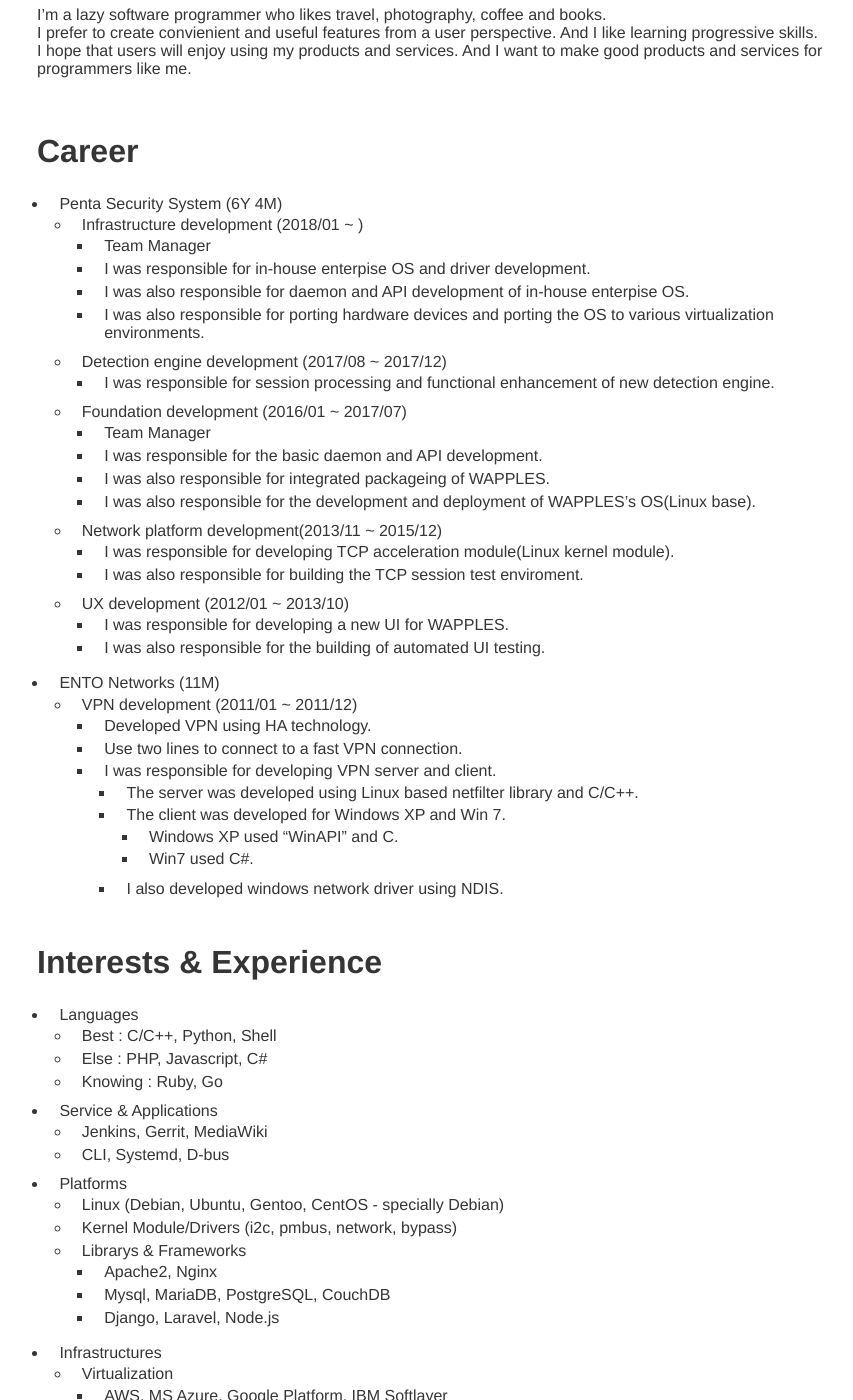
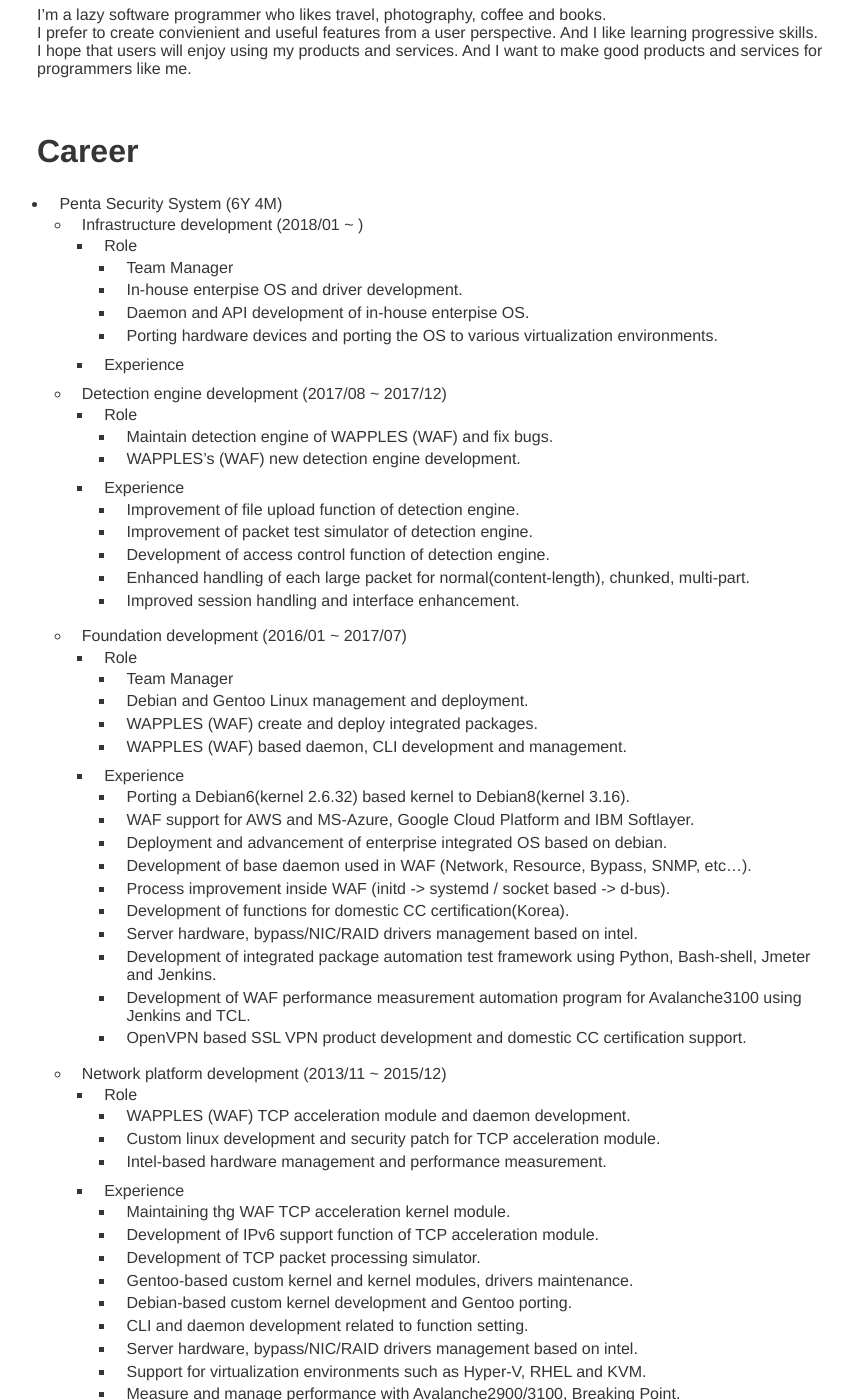
Before and after one commit to kssim/profile, a Jekyll site: the page built from index.md, in a window 1280 px wide and 1400 px high, scrolled down 351 px. Shown: the whole window, without its empty margins (203-1056 px from the left). Built offline with Jekyll 4.4.1, drawn with Linux system fonts in a browser that asks for light colours; our own code applies the rules of GitHub Pages for plain Markdown files; some of the changed text lies outside the part shown.

```diff
--- a/index.md
+++ b/index.md
@@ -12,36 +12,77 @@ I hope that users will enjoy using my products and services. And I want to make
 # Career
 - Penta Security System (6Y 4M)
   - Infrastructure development (2018/01 ~ )
-    - Team Manager
-    - I was responsible for in-house enterpise OS and driver development.
-    - I was also responsible for daemon and API development of in-house enterpise OS.
-    - I was also responsible for porting hardware devices and porting the OS to various virtualization environments.
+    - Role
+      - Team Manager
+      - In-house enterpise OS and driver development.
+      - Daemon and API development of in-house enterpise OS.
+      - Porting hardware devices and porting the OS to various virtualization environments.
+    - Experience
   - Detection engine development (2017/08 ~ 2017/12)
-    - I was responsible for session processing and functional enhancement of new detection engine.
+    - Role
+      - Maintain detection engine of WAPPLES (WAF) and fix bugs.
+      - WAPPLES's (WAF) new detection engine development.
+    - Experience
+      - Improvement of file upload function of detection engine.
+      - Improvement of packet test simulator of detection engine.
+      - Development of access control function of detection engine.
+      - Enhanced handling of each large packet for normal(content-length), chunked, multi-part.
+      - Improved session handling and interface enhancement.
   - Foundation development (2016/01 ~ 2017/07)
-    - Team Manager
-    - I was responsible for the basic daemon and API development.
-    - I was also responsible for integrated packageing of WAPPLES.
-    - I was also responsible for the development and deployment of WAPPLES's OS(Linux base).
-  - Network platform development(2013/11 ~ 2015/12)
-    - I was responsible for developing TCP acceleration module(Linux kernel module).
-    - I was also responsible for building the TCP session test enviroment.
+    - Role
+      - Team Manager
+      - Debian and Gentoo Linux management and deployment.
+      - WAPPLES (WAF) create and deploy integrated packages.
+      - WAPPLES (WAF) based daemon, CLI development and management.
+    - Experience
+      - Porting a Debian6(kernel 2.6.32) based kernel to Debian8(kernel 3.16).
+      - WAF support for AWS and MS-Azure, Google Cloud Platform and IBM Softlayer.
+      - Deployment and advancement of enterprise integrated OS based on debian.
+      - Development of base daemon used in WAF (Network, Resource, Bypass, SNMP, etc...).
+      - Process improvement inside WAF (initd -> systemd / socket based -> d-bus).
+      - Development of functions for domestic CC certification(Korea).
+      - Server hardware, bypass/NIC/RAID drivers management based on intel.
+      - Development of integrated package automation test framework using Python, Bash-shell, Jmeter and Jenkins.
+      - Development of WAF performance measurement automation program for Avalanche3100 using Jenkins and TCL.
+      - OpenVPN based SSL VPN product development and domestic CC certification support.
+  - Network platform development (2013/11 ~ 2015/12)
+    - Role
+      - WAPPLES (WAF) TCP acceleration module and daemon development.
+      - Custom linux development and security patch for TCP acceleration module.
+      - Intel-based hardware management and performance measurement.
+    - Experience
+      - Maintaining thg WAF TCP acceleration kernel module.
+      - Development of IPv6 support function of TCP acceleration module.
+      - Development of TCP packet processing simulator.
+      - Gentoo-based custom kernel and kernel modules, drivers maintenance.
+      - Debian-based custom kernel development and Gentoo porting.
+      - CLI and daemon development related to function setting.
+      - Server hardware, bypass/NIC/RAID drivers management based on intel.
+      - Support for virtualization environments such as Hyper-V, RHEL and KVM.
+      - Measure and manage performance with Avalanche2900/3100, Breaking Point.
   - UX development (2012/01 ~ 2013/10)
-    - I was responsible for developing a new UI for WAPPLES.
-    - I was also responsible for the building of automated UI testing.
-- ENTO Networks (11M)
+    - Role
+      - GUI development of next WAPPLES (WAF).
+    - Experience
+      - Maintaining the WAF GUI using C#, .Netplatform and PostgreSQL.
+      - WAF GUI development using C# and .Netplatform.
+      - DB interface development of MariaDB and CouchDB.
+      - Build GUI build and test automation using TestComplete, Python.
+      - International CC Certification.
+- ENTO Networks (1Y)
   - VPN development (2011/01 ~ 2011/12)
-    - Developed VPN using HA technology.
-    - Use two lines to connect to a fast VPN connection.
-    - I was responsible for developing VPN server and client.
-      - The server was developed using Linux based netfilter library and C/C++.
-      - The client was developed for Windows XP and Win 7.
-        - Windows XP used "WinAPI" and C.
-        - Win7 used C#.
-      - I also developed windows network driver using NDIS.
+    - Role
+      - Development of debian-based VPN packet processing server.
+      - Windows XP and Win7 based client and network driver development.
+    - Experience
+      - Development of VPN packet processing server using netfilter library and C.
+      - Maintain Windows XP client with WinAPI and C.
+      - Win7 based client development using C# and .Netfraemwork.
+      - Deveopment of Windows XP driver using "path through" of NDIS.
+      - Developemtn of Win7 packet processing driver using WDK.
 
 
-# Interests & Experience
+# Experience
 - Languages
   - Best : C/C++, Python, Shell
   - Else : PHP, Javascript, C#
@@ -51,8 +92,7 @@ I hope that users will enjoy using my products and services. And I want to make
   - CLI, Systemd, D-bus
 - Platforms
   - Linux (Debian, Ubuntu, Gentoo, CentOS - specially Debian)
-  - Kernel Module/Drivers (i2c, pmbus, network, bypass)
-  - Librarys & Frameworks
+  - Kernel Module/Drivers (i2c, pmbus, network, bypass) - Librarys & Frameworks
     - Apache2, Nginx
     - Mysql, MariaDB, PostgreSQL, CouchDB
     - Django, Laravel, Node.js
@@ -62,6 +102,8 @@ I hope that users will enjoy using my products and services. And I want to make
     - RHEL, KVM, Hyper-V, Xen, vSphere
 - Development Methodologies
   - Agile, Scrum, Kanban, Lean
+- Etc
+  - Avalanche2900, Avalanche3100, Breaking Point
 
 
 # Education
```
Also changed, not shown: assets/favicon.ico, 4 other files.
